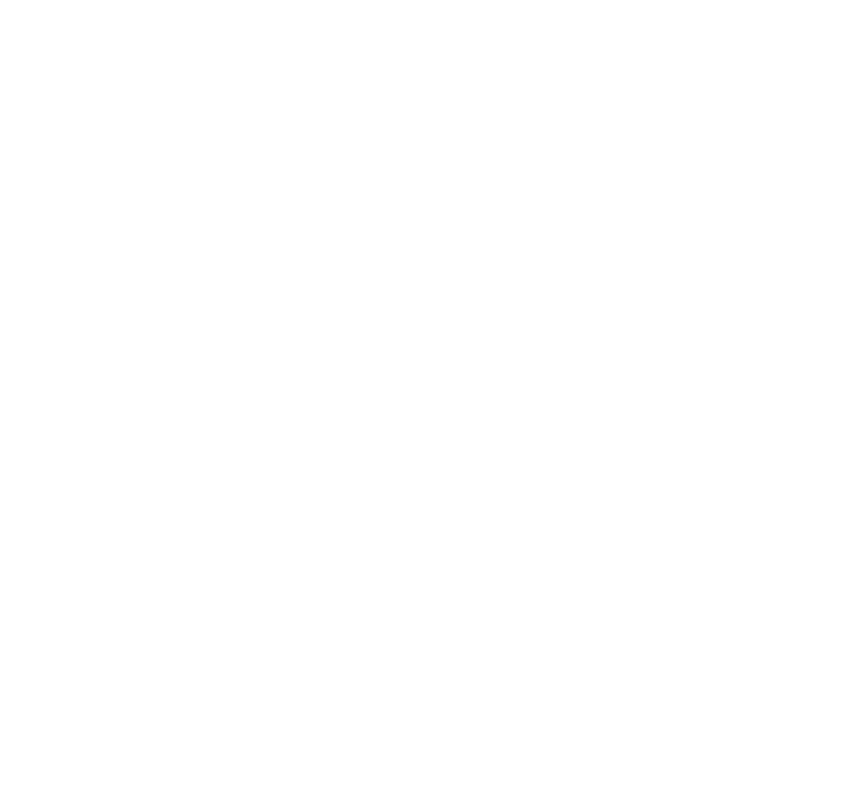
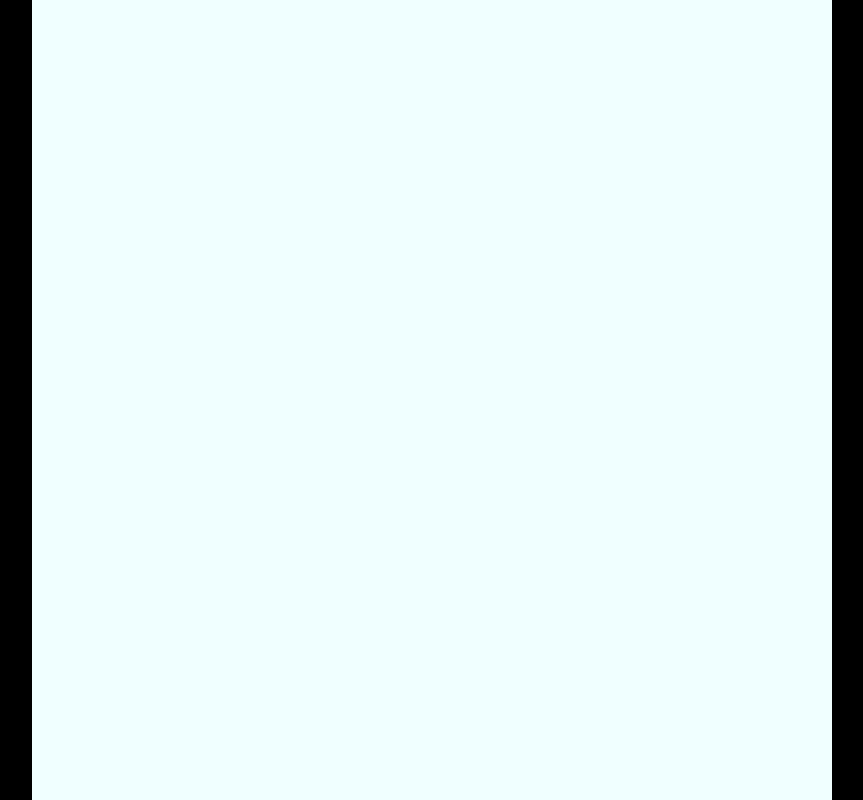
Before and after one commit to xpectro93/puck-man, a plain HTML site: page index.html in a window 1280 px wide. Shown: the whole page, without its empty margins (208-1071 px from the left). Drawn offline with Linux system fonts and the light colour scheme.

Commit message:
add gameboard

```diff
--- a/index.html
+++ b/index.html
@@ -3,6 +3,7 @@
 <head>
     <meta charset="UTF-8">
     <meta name="viewport" content="width=device-width, initial-scale=1.0">
+    <link rel="stylesheet" href="style.css">
     <title>Puck-Man</title>
 </head>
 <body>
--- /dev/null
+++ b/style.css
@@ -0,0 +1,14 @@
+body {
+    height:100vh;
+    width:100vw;
+    display:flex;
+    justify-content: center;
+    align-items:center;
+    margin:0;
+    background-color:black;
+}
+#root {
+    width:100vmin;
+    height:100vmin;
+    background-color: azure;
+}
```
